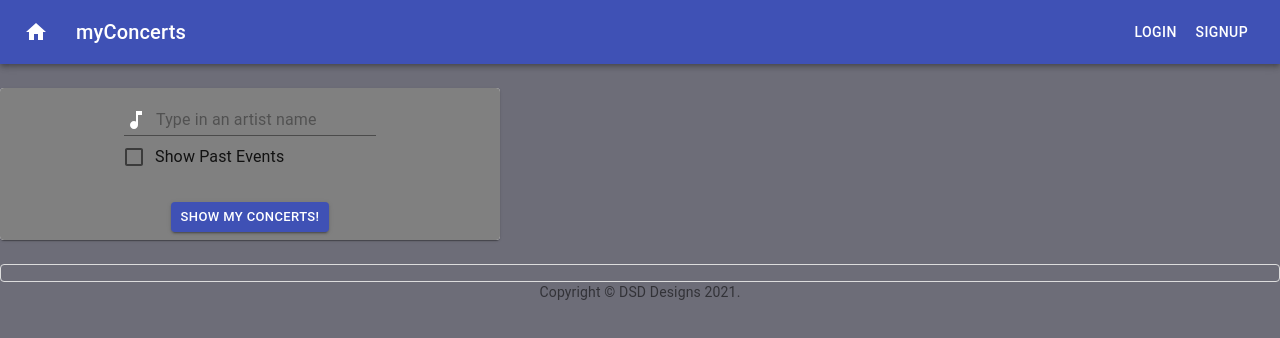
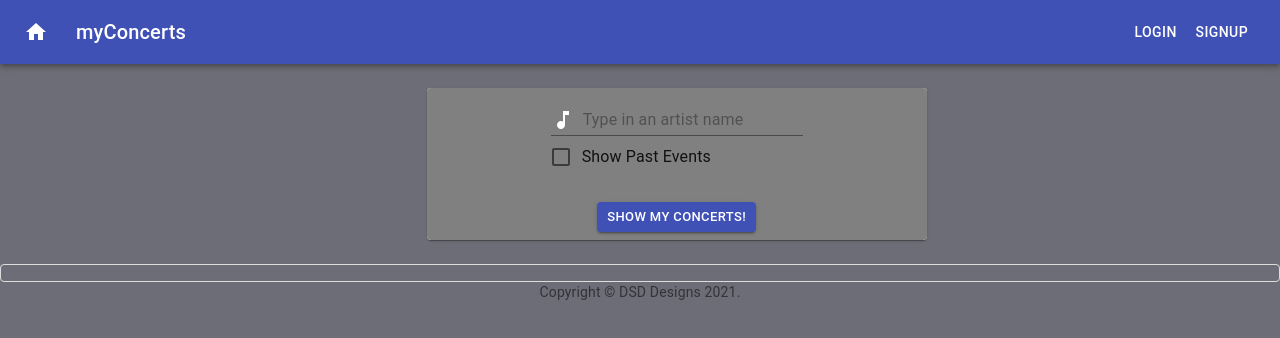
Before and after one commit to zpinson/concertapp, a React (Create React App) app in the folder client/: page /searchresult in a window 1280 px wide. Shown: the top 338 px of the page. Built offline with nearby package versions, Linux system fonts and the light colour scheme.

Commit message:
final countdowna again

```diff
--- a/client/src/pages/SearchResults.js
+++ b/client/src/pages/SearchResults.js
@@ -200,7 +200,7 @@ class SearchResults extends Component {
     return (
       <div>
         <MainNav />
-        <Grid container>
+        <Grid container justify="space-evenly">
           <Grid item xs={4}>
             <SearchForm
               handleFormSubmit={this.handleFormSubmit}
```
